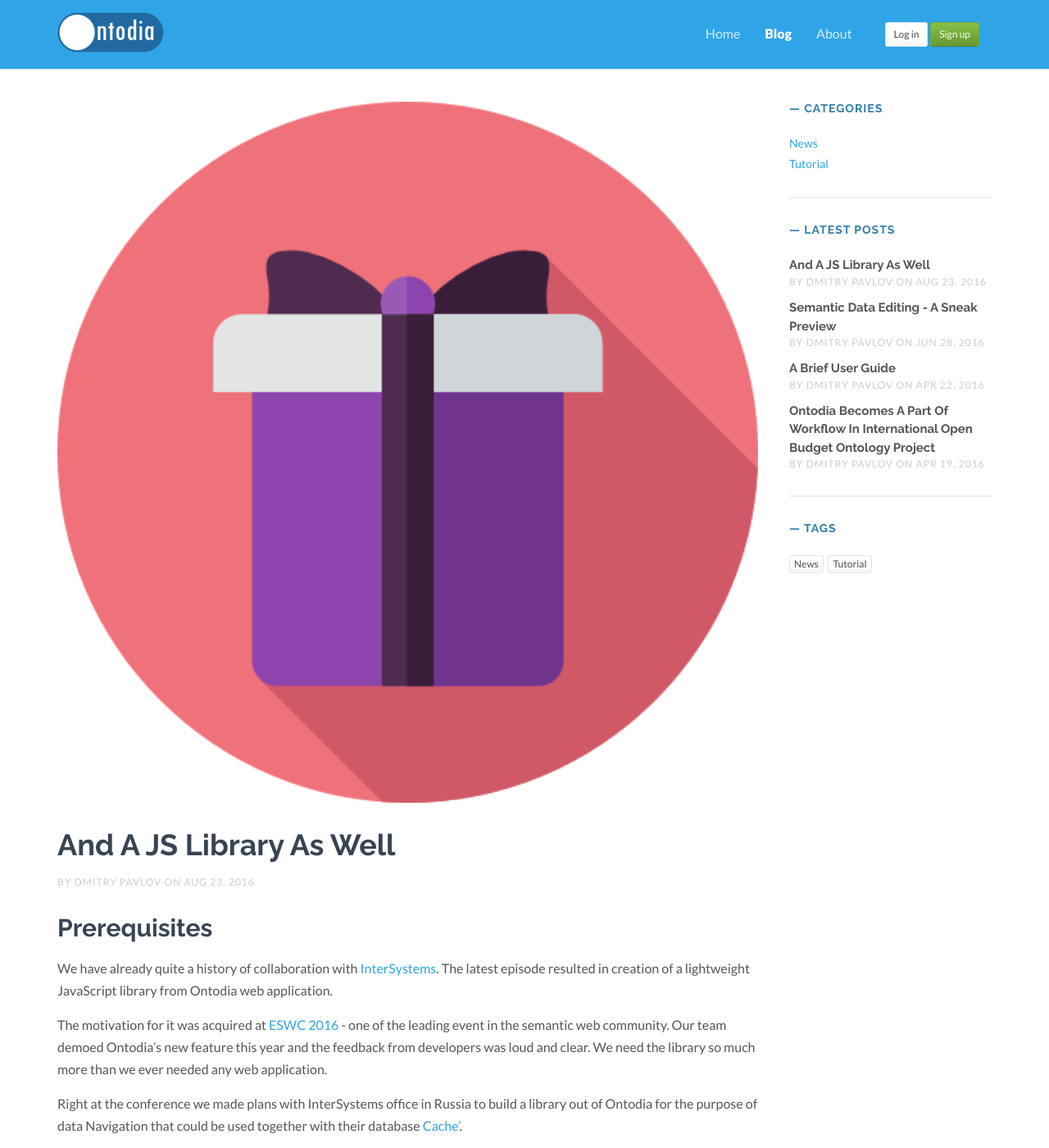
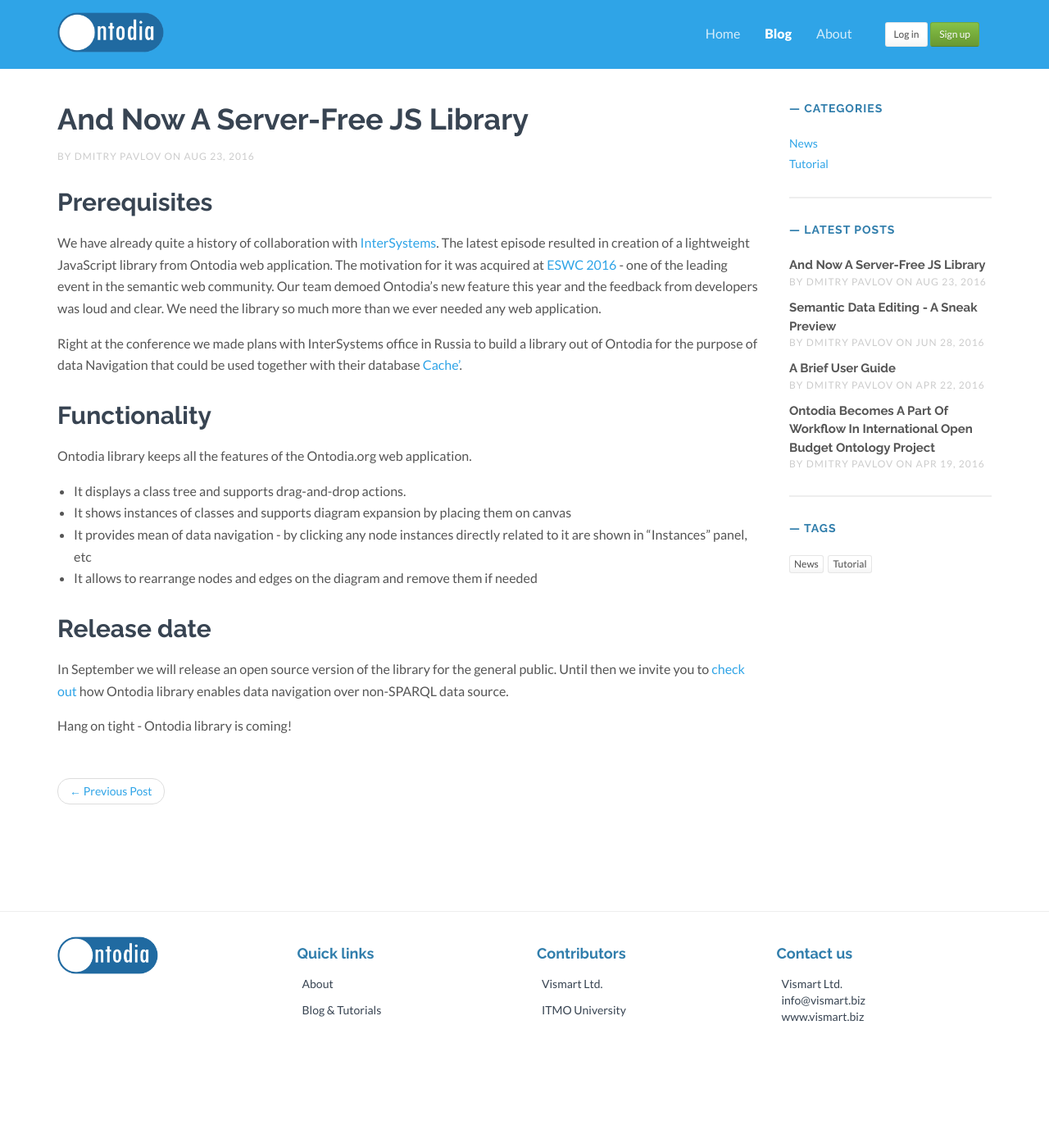
Before and after one commit to ontodia-org/ontodia-org.github.io, a Jekyll site: the page built from _posts/2016-08-23-We-made-a-JS-library.markdown, in a window 1280 px wide and 1400 px high. Shown: the whole window at 82% size. Built offline with Jekyll 4.4.1, drawn with Linux system fonts in a browser that asks for light colours; nearby versions of some CDN libraries; comment, search, counter and statistics services are not loaded.

Commit message:
Post impovements

```diff
--- a/_posts/2016-08-23-We-made-a-JS-library.markdown
+++ b/_posts/2016-08-23-We-made-a-JS-library.markdown
@@ -1,16 +1,16 @@
 ---
 layout: post
-title: "And a JS library as well"
+title: "And now a server-free JS library"
 date: 2016-08-23 15:54:46
 author: Dmitry Pavlov
 categories:
 - news
-img: /assets/img/blog/gift.png
+img:
 ---
 ## Prerequisites
 
 We have already quite a history of collaboration with [InterSystems](http://www.intersystems.com). The latest episode resulted in creation of a lightweight JavaScript library from Ontodia web application.
-
+<!-- more -->
 The motivation for it was acquired at [ESWC 2016](http://2016.eswc-conferences.org/) - one of the leading event in the semantic web community. Our team demoed Ontodia's new feature this year and the feedback from developers was loud and clear. We need the library so much more than we ever needed any web application.
 
 Right at the conference we made plans with InterSystems office in Russia to build a library out of Ontodia for the purpose of data Navigation that could be used together with their database [Cache'](http://www.intersystems.com/our-products/cache/cache-overview/).
```
